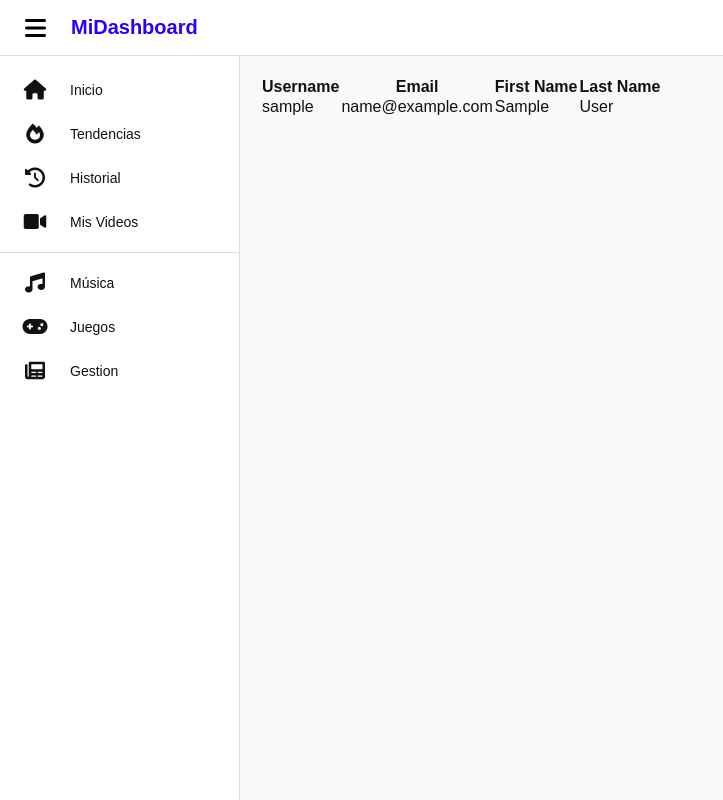
After one commit to morenonavarroluis/django_intra, a Django app: page /usuario in a window 1280 px wide. The commit adds this page. Shown: the whole page, without its empty margins (0-723 px from the left). Run offline with Django 5.2, Linux system fonts and the light colour scheme; tables that the repository leaves empty hold one stand-in row (values such as "Sample post").

Commit message:
change en sesion and add of dashboard

```diff
--- a/Intranet/templates/bases/dashboard.html
+++ b/Intranet/templates/bases/dashboard.html
@@ -180,7 +180,7 @@
             </header>
 
         <aside class="sidebar" id="sidebar">
-            <a href="#" class="nav-item active">
+            <a href="{% url 'admi' %}" class="nav-item active">
                 <i class="fas fa-home"></i>
                 <span>Inicio</span>
             </a>
@@ -205,9 +205,9 @@
                 <i class="fas fa-gamepad"></i>
                 <span>Juegos</span>
             </a>
-            <a href="#" class="nav-item">
+            <a href="{% url 'usuario' %}" class="nav-item">
                 <i class="fas fa-newspaper"></i>
-                <span>Noticias</span>
+                <span>Gestion</span>
             </a>
         </aside>
 
--- /dev/null
+++ b/Intranet/templates/paginas/usuario.html
@@ -0,0 +1,27 @@
+{% extends 'bases/dashboard.html' %}
+
+{% block content %}
+    <main class="main-content">
+        <table class="table table-striped">
+            <thead>
+                <tr>
+                    <th>Username</th>
+                    <th>Email</th>
+                    <th>First Name</th>
+                    <th>Last Name</th>
+                </tr>
+            </thead>
+            <tbody>
+                {% for user in usuarios %}
+                <tr>
+                    <td>{{ user.username }}</td>
+                    <td>{{ user.email }}</td>
+                    <td>{{ user.first_name }}</td>
+                    <td>{{ user.last_name }}</td>
+                </tr>
+                {% endfor %}
+            </tbody>
+
+        </table>
+    </main>
+{% endblock content %}
--- a/Intranet/urls.py
+++ b/Intranet/urls.py
@@ -4,5 +4,6 @@ from .views import *
 urlpatterns = [
     path('', inicio , name="inicio"),
     path('loggi', loggi, name='loggi'),
-    path('admi', admi , name="admi")
+    path('admi', admi , name="admi"),
+    path('usuario', usuario, name="usuario")
 ]
--- a/Intranet/views.py
+++ b/Intranet/views.py
@@ -1,5 +1,6 @@
 from django.shortcuts import render,redirect
 from django.contrib.auth import authenticate,login
+from django.contrib.auth.models import User
 from django.contrib import messages
 
 
@@ -24,3 +25,10 @@ def loggi(request):
 
 def admi(request):
     return render(request, "paginas/administrador.html")
+
+def usuario(request):
+    usuarios = User.objects.all()
+    contexto = {
+        'usuarios':usuarios
+    }
+    return render(request, "paginas/usuario.html",contexto)
```
